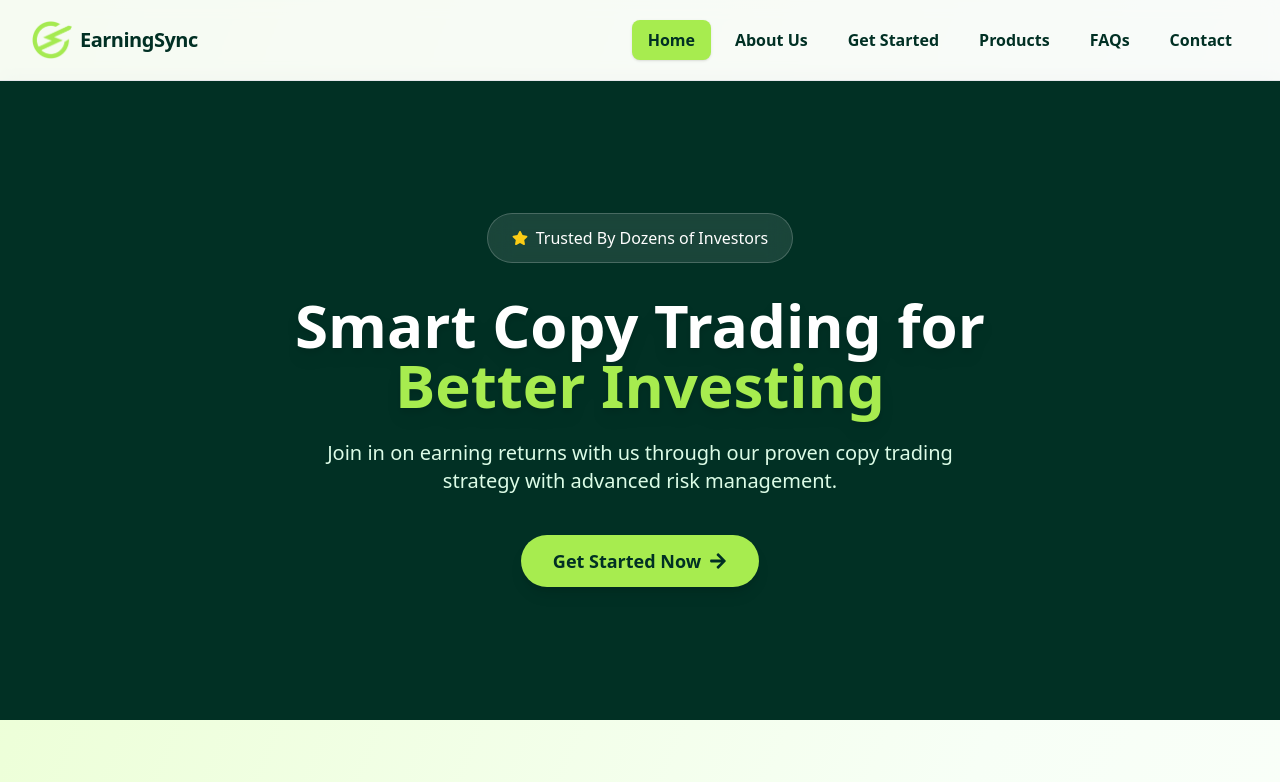
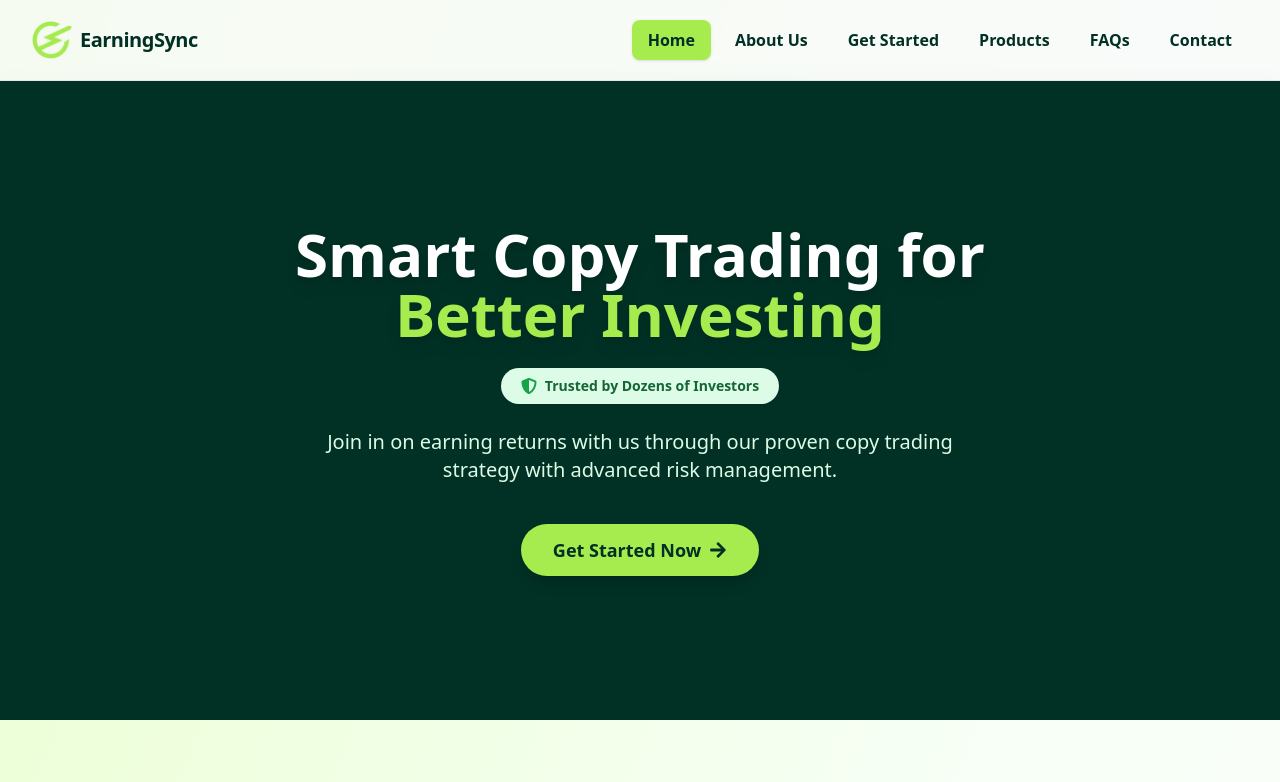
Before and after one commit to Suhaib5333/earning-sync, a React (Vite) app: page / in a window 1280 px wide. Shown: the top 782 px of the page. Built offline with nearby package versions, Linux system fonts and the light colour scheme; the HTML template or start-up script is replaced by a standard one.

Commit message:
Changed the badge

```diff
--- a/src/pages/Home.jsx
+++ b/src/pages/Home.jsx
@@ -47,21 +47,26 @@ const Home = () => {
           transition={{ duration: 1, ease: "easeOut" }}
           className="text-center"
         >
-          <div className="inline-flex items-center px-6 py-3 mb-8 bg-white/10 backdrop-blur-md rounded-full border border-white/20">
-            <FaStar className="text-yellow-400 mr-2" />
-            <span className="text-white font-medium">
-              Trusted By Dozens of Investors
-            </span>
-          </div>
+
           <h1 className="text-4xl md:text-6xl font-extrabold mb-6 leading-tight drop-shadow-lg text-white">
             Smart Copy Trading for
             <br />
             <span className="text-[#a7ec4f]">Better Investing</span>{" "}
             {/* CHANGED from "Secure Returns" to "Better Investing" */}
           </h1>
-          <p className="text-lg md:text-xl text-green-100 mb-10 max-w-2xl mx-auto px-6 sm:px-0">
-            Join in on earning returns with us through our proven copy trading
-            strategy with advanced risk management.
+          <motion.div
+          initial={{ opacity: 0, y: -10 }}
+          animate={{ opacity: 1, y: 0 }}
+          transition={{ delay: 0.4, duration: 0.6 }}
+         className="mx-auto w-fit flex items-center justify-center gap-2 bg-green-100 text-green-800 px-5 py-2 rounded-full text-sm font-semibold mt-4 shadow-sm"
+          >
+       <FaShieldAlt className="text-green-600 text-base" />
+        Trusted by Dozens of Investors
+       </motion.div>
+
+          <p className="text-lg md:text-xl text-green-100 mt-6 mb-10 max-w-2xl mx-auto px-6 sm:px-0">
+          Join in on earning returns with us through our proven copy trading
+          strategy with advanced risk management.
           </p>
           <div className="flex flex-col sm:flex-row gap-6 justify-center items-center">
             <Link
@@ -230,7 +235,7 @@ const Home = () => {
                 Starter
               </span>
               <div className="text-4xl font-extrabold text-[#013024] mb-1">
-                30%
+
               </div>
               <div className="font-bold mb-2">Profit Share</div>
               <div className="bg-[#013024]/10 text-[#013024] px-3 py-1 rounded-full font-semibold text-sm mb-4">
```
